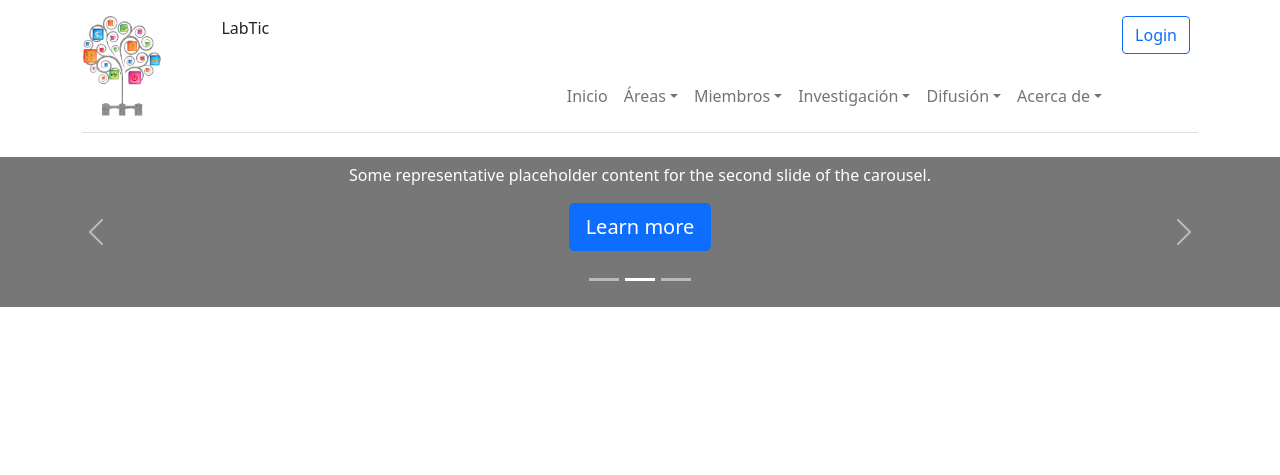
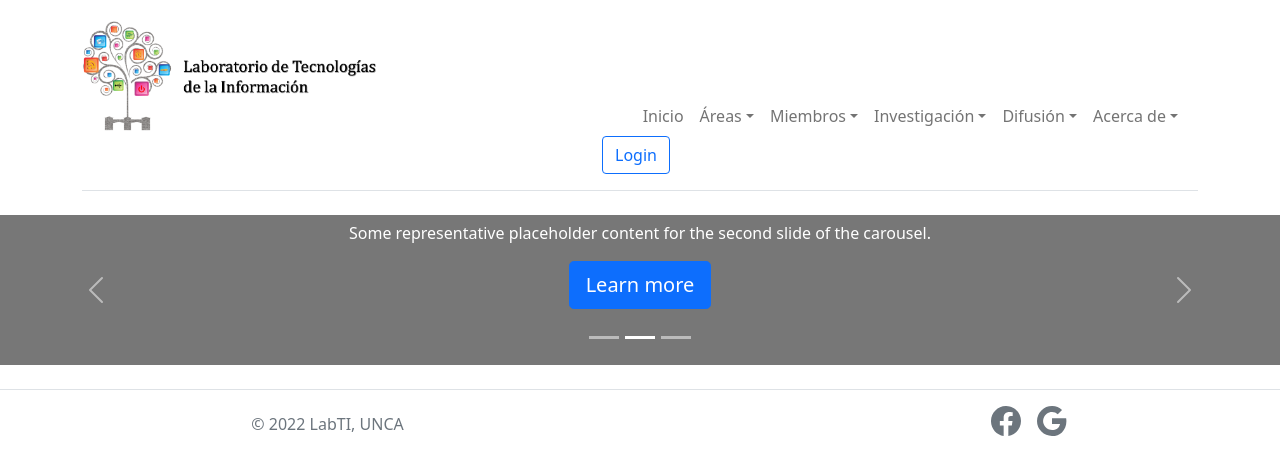
Before and after one commit to JJ0199/LabTI, a PHP site: page / in a window 1280 px wide. Shown: the top 475 px of the page. Run offline with PHP 8.4, Linux system fonts and the light colour scheme.

Commit message:
menu orden

```diff
--- a/view/html/footer.php
+++ b/view/html/footer.php
@@ -0,0 +1,26 @@
+<footer class="d-flex flex-wrap justify-content-center align-items-end py-3 my-4 border-top">
+    <div class="col-md-4 d-flex align-items-center">
+      <a href="/" class="mb-3 me-2 mb-md-0 text-muted text-decoration-none lh-1">
+        <svg class="bi" width="30" height="24"><use xlink:href="#bootstrap"></use></svg>
+      </a>
+      <span class="mb-3 mb-md-0 text-muted">© 2022 LabTI, UNCA</span>
+    </div>
+
+    <ul class="nav col-md-4 justify-content-end list-unstyled d-flex">
+         <li class="ms-3">
+            <a class="text-muted" href="https://www.facebook.com/InformaticaUNCA">
+                <svg xmlns="http://www.w3.org/2000/svg" width="30" height="30" fill="currentColor" class="bi bi-facebook" viewBox="0 0 16 16">
+                    <path d="M16 8.049c0-4.446-3.582-8.05-8-8.05C3.58 0-.002 3.603-.002 8.05c0 4.017 2.926 7.347 6.75 7.951v-5.625h-2.03V8.05H6.75V6.275c0-2.017 1.195-3.131 3.022-3.131.876 0 1.791.157 1.791.157v1.98h-1.009c-.993 0-1.303.621-1.303 1.258v1.51h2.218l-.354 2.326H9.25V16c3.824-.604 6.75-3.934 6.75-7.951z"/>
+                </svg>
+            </a>
+        </li>
+
+        <li class="ms-3">
+            <a class="text-muted" href="#">
+                <svg xmlns="http://www.w3.org/2000/svg" width="30" height="30" fill="currentColor" class="bi bi-google" viewBox="0 0 16 16">
+                    <path d="M15.545 6.558a9.42 9.42 0 0 1 .139 1.626c0 2.434-.87 4.492-2.384 5.885h.002C11.978 15.292 10.158 16 8 16A8 8 0 1 1 8 0a7.689 7.689 0 0 1 5.352 2.082l-2.284 2.284A4.347 4.347 0 0 0 8 3.166c-2.087 0-3.86 1.408-4.492 3.304a4.792 4.792 0 0 0 0 3.063h.003c.635 1.893 2.405 3.301 4.492 3.301 1.078 0 2.004-.276 2.722-.764h-.003a3.702 3.702 0 0 0 1.599-2.431H8v-3.08h7.545z"/>
+                </svg>
+            </a>
+        </li>
+    </ul>
+</footer>
--- a/view/html/menu_nav.php
+++ b/view/html/menu_nav.php
@@ -1,14 +1,14 @@
 <header class="d-flex flex-wrap justify-content-center py-3 mb-4 border-bottom">
 
     <div class="col align-self-center">
-        <a href="#" class="d-flex align-items-center mb-3 mb-md-0 me-md-auto text-dark text-decoration-none">
-            <img src="view/img/icono_lic_info.png" alt="" width="80" height="100" class="d-inline-block align-text-top">
+        <a href="http://www.labti.unca.edu.mx" class="d-flex align-items-center mb-3 mb-md-0 me-md-auto text-dark text-decoration-none">
+            <img src="view/img/icono_lic_info_v5.png" alt="" width="300" height="120" class="d-inline-block align-text-top">
             <!-- <span class="fs-4">  LabTic </span> -->
         </a>
     </div>
 
     <div class="col align-items-end">
-        <a>LabTic</a>
+      <!--   <a>LabTic</a> -->
     </div>
 
     <div class="col col-md-2"></div>
```
Also changed, not shown: view/img/icono_lic_info_v2.png (added), view/img/icono_lic_info_v3.png (added), view/img/icono_lic_info_v4.png (added), view/img/icono_lic_info_v5.png (added).
